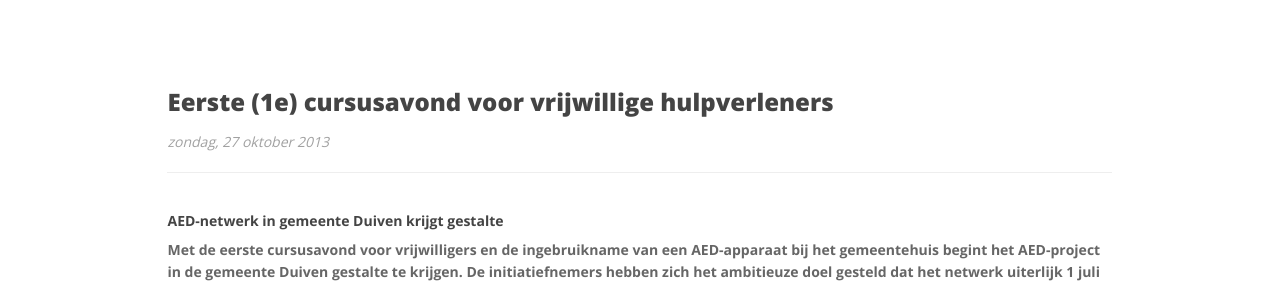
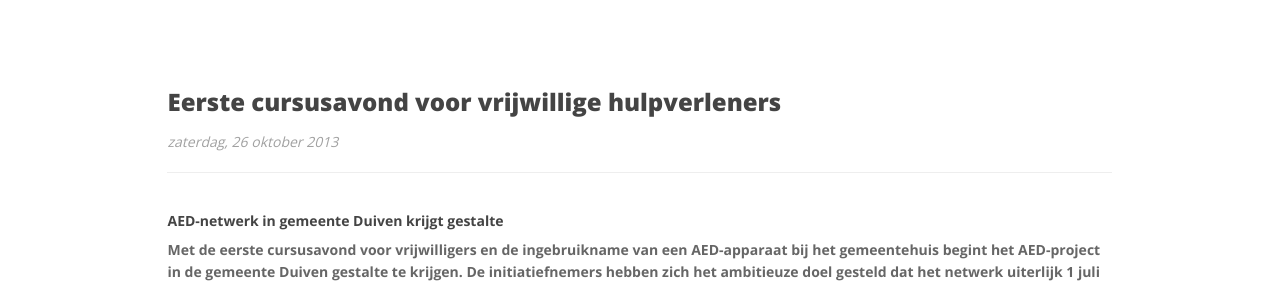
Before and after one commit to theotheu/aed-duiven, a Jekyll site: the page built from _posts/2013-10-28-eerste-cursusavond-voor-vrijwillige-hulpverleners.md, in a window 1280 px wide. Shown: the part 238-521 px from the top of the page. Built offline with Jekyll 4.4.1, drawn with Linux system fonts in a browser that asks for light colours; nearby versions of some CDN libraries; some web fonts are replaced.

Commit message:
Update 2013-10-28-eerste-cursusavond-voor-vrijwillige-hulpverleners.md

```diff
--- a/_posts/2013-10-28-eerste-cursusavond-voor-vrijwillige-hulpverleners.md
+++ b/_posts/2013-10-28-eerste-cursusavond-voor-vrijwillige-hulpverleners.md
@@ -1,7 +1,7 @@
 ---
 layout: post
-title: "Eerste (1e) cursusavond voor vrijwillige hulpverleners"
-date: 2013-10-27
+title: "Eerste cursusavond voor vrijwillige hulpverleners"
+date: 2013-10-26 20:13:06
 categories: media
 permalink: aed-duiven.nl/eerste-cursusavond-voor-vrijwillige-hulpverleners
 ---
```
